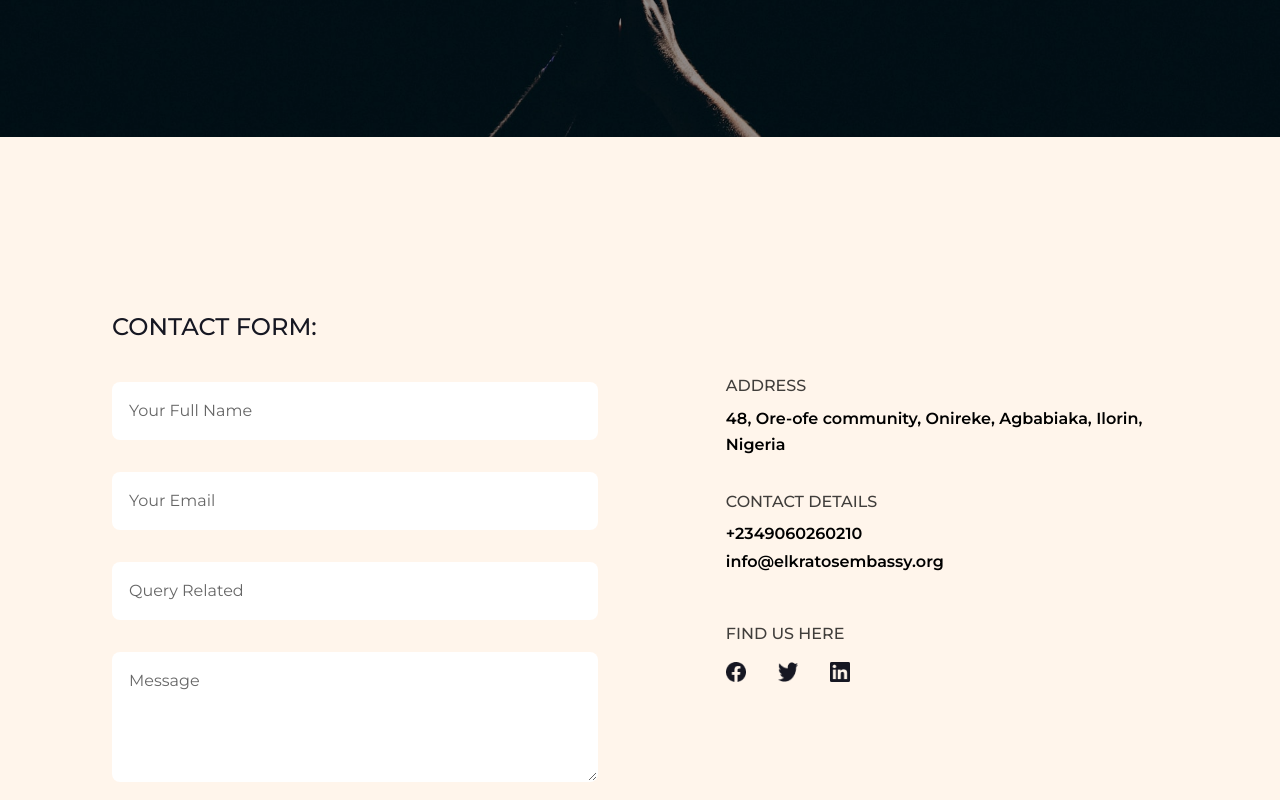
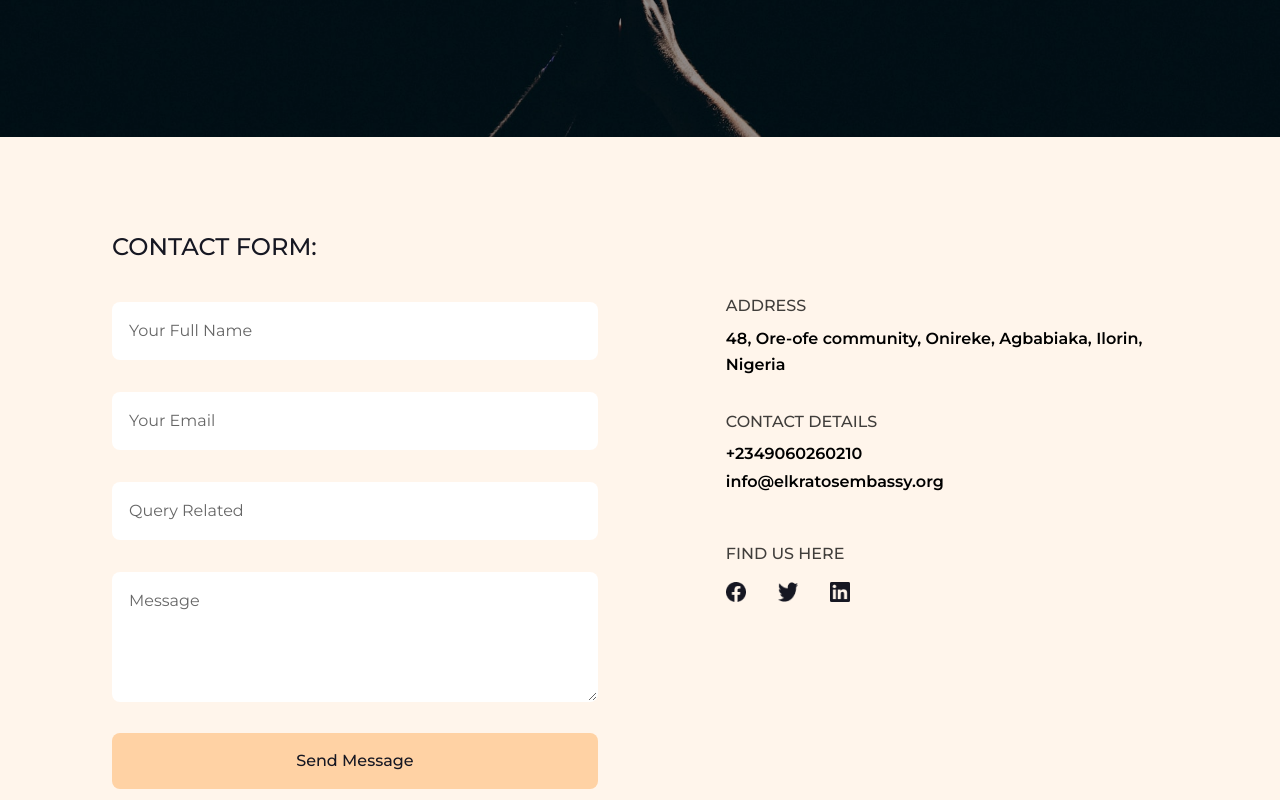
Before and after one commit to ELKratos-Embassy/elkratosembassy, a Next.js app: page /contact-us in a window 1280 px wide. Shown: the part 400-1200 px from the top of the page. Built offline with nearby package versions, Linux system fonts and the light colour scheme.

Commit message:
Remove unnecessary padding from main section in Contact Us page

```diff
--- a/app/contact-us/page.tsx
+++ b/app/contact-us/page.tsx
@@ -26,7 +26,7 @@ const ContactUs = () => {
         <Header caption={caption} text={text} />
       </div>
 
-      <main className="py-12 md:py-20 bg-light-orange">
+      <main className="bg-light-orange">
         <Container containerClass="bg-transparent">
           <section>
             <h1 className="text-h5 uppercase mb-8 font-medium text-secondary-black">
```
